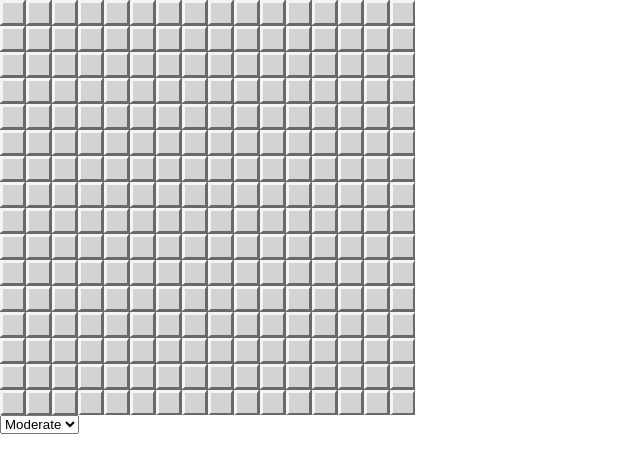
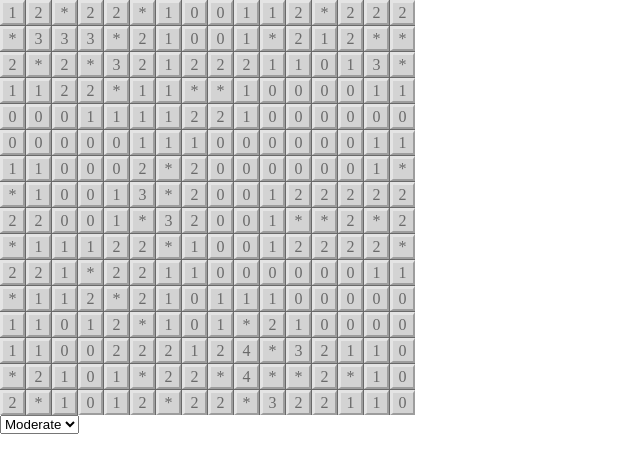
Before and after one commit to jonganebski/react_games, a React (Create React App) app: page / in a window 1280 px wide. Shown: the top 472 px of the page, without its empty margins (0-640 px from the left). Built offline with nearby package versions, Linux system fonts and the light colour scheme.

Commit message:
Spreading mines and numbers

```diff
--- a/src/Components/main.tsx
+++ b/src/Components/main.tsx
@@ -1,5 +1,24 @@
-import React, { useState } from "react";
+import React, { useEffect, useState } from "react";
 import styled from "styled-components";
+import { countMinesAround, getMinesIndex } from "../utils/minesweeper";
+
+export type TBox = {
+  [key: number]: {
+    isRevealed: boolean;
+    isMine: boolean;
+    isFlaged: boolean;
+    isQuestion: boolean;
+  };
+};
+
+export type TMode = {
+  totalMines: number;
+  size: {
+    x: number;
+    y: number;
+  };
+  level: string;
+};
 
 const Container = styled.div`
   display: grid;
@@ -15,6 +34,7 @@ const MineBoxShell = styled.div`
   border-right: 2px solid dimgray;
   border-left: 3px solid whitesmoke;
   border-bottom: 2px solid dimgray;
+  opacity: 0.5;
 `;
 
 const MineBox = styled.div`
@@ -29,33 +49,50 @@ const easy = { totalMines: 10, size: { x: 9, y: 9 }, level: "easy" };
 const midd = { totalMines: 40, size: { x: 16, y: 16 }, level: "moderate" };
 const hard = { totalMines: 99, size: { x: 30, y: 16 }, level: "hard" };
 const mineBoxSize = 25;
+
 const handleMouseEnter = (e: React.MouseEvent<HTMLDivElement, MouseEvent>) => {
+  e.preventDefault();
   if (e.buttons === 1) {
     // 이전 박스를 클릭한 상태
     console.log("you are draging");
     // 초기화된 박스의 경우
     //들어가는 박스도 mouseDown의 눌린 모양으로 바꾼다.
+    e.currentTarget.style.borderTop = "2px solid dimgray";
+    e.currentTarget.style.borderRight = "3px solid whitesmoke";
+    e.currentTarget.style.borderBottom = "3px solid whitesmoke";
+    e.currentTarget.style.borderLeft = "2px solid dimgray";
   } else {
     return;
   }
 };
 const handleMouseLeave = (e: React.MouseEvent<HTMLDivElement, MouseEvent>) => {
+  e.preventDefault();
   if (e.buttons === 1) {
     console.log("you are draging");
     // mouseEnter로 모양이 바뀐 경우에만
     // 나가는 박스의 모양을 원상복구시킨다.
+    e.currentTarget.style.borderTop = "3px solid whitesmoke";
+    e.currentTarget.style.borderRight = "2px solid dimgray";
+    e.currentTarget.style.borderBottom = "2px solid dimgray";
+    e.currentTarget.style.borderLeft = "3px solid whitesmoke";
   } else {
     return;
   }
 };
 
 const handleMouseDown = (e: React.MouseEvent<HTMLDivElement, MouseEvent>) => {
+  e.preventDefault();
   console.log("mouse down");
   // 열린 상태라면 아무런 효과가 없음.
   // MineBox를 눌린 모양으로 변경.
+  e.currentTarget.style.borderTop = "2px solid dimgray";
+  e.currentTarget.style.borderRight = "3px solid whitesmoke";
+  e.currentTarget.style.borderBottom = "3px solid whitesmoke";
+  e.currentTarget.style.borderLeft = "2px solid dimgray";
 };
 
-const handleAuxClick = (e: React.MouseEvent<HTMLDivElement, MouseEvent>) => {
+const handleContextMenu = (e: React.MouseEvent<HTMLDivElement, MouseEvent>) => {
+  e.preventDefault();
   console.log("right click");
   // 초기화된 박스에만 효과를 미친다.
   // 1. 깃발 표시
@@ -64,28 +101,54 @@ const handleAuxClick = (e: React.MouseEvent<HTMLDivElement, MouseEvent>) => {
 };
 
 const handleDoubleClick = (e: React.MouseEvent<HTMLDivElement, MouseEvent>) => {
+  e.preventDefault();
   console.log("double click");
   // 이미 열린 박스이고 숫자라면
   // 1. 깃발을 제외한 주변의 박스를 연다.
 };
 
 const handleClick = (e: React.MouseEvent<HTMLDivElement, MouseEvent>) => {
+  e.preventDefault();
+
   console.log("click");
   // 1. MineBox가 열림.
+  e.currentTarget.style.opacity = "0";
   // 2.
 };
 
 const Main = () => {
-  const [size, setSize] = useState(midd.size);
+  const [mode, setMode] = useState<TMode>(midd);
+  const [box, setBox] = useState<TBox | null>(null);
+  const [start, setStart] = useState(false);
+
+  useEffect(() => {
+    const minesIndex = getMinesIndex(mode);
+    console.log(minesIndex);
+    const stateArr = Array.from(Array(mode.size.x * mode.size.y).keys());
+    const stateObj: TBox = {};
+    stateArr.forEach(
+      (num) =>
+        (stateObj[num + 1] = {
+          isMine: minesIndex.has(num + 1) ? true : false,
+          isFlaged: false,
+          isQuestion: false,
+          isRevealed: false,
+        })
+    );
+    console.log(stateObj);
+    setBox(stateObj);
+  }, [mode]);
+
   return (
     <>
       <Container
         style={{
           width: "min-content",
-          gridTemplateColumns: `repeat(${size.x}, ${mineBoxSize}px)`,
+          gridTemplateColumns: `repeat(${mode.size.x}, ${mineBoxSize}px)`,
         }}
       >
-        {Array.from(Array(size.x * size.y).keys()).map((_, i) => (
+        {box &&
+          Object.entries(box).map(([_, { isMine }], i) => (
             <MineBox
               key={i}
               id={`${i + 1}`}
@@ -97,15 +160,16 @@ const Main = () => {
                 position: "relative",
               }}
             >
-            1
+              {isMine ? "*" : countMinesAround(mode, box, i + 1)}
               <MineBoxShell
-              onAuxClick={handleAuxClick}
+                onContextMenu={handleContextMenu}
                 onDoubleClick={handleDoubleClick}
                 onMouseDown={handleMouseDown}
+                onMouseUp={handleClick}
                 onClick={handleClick}
                 onMouseEnter={handleMouseEnter}
                 onMouseLeave={handleMouseLeave}
-              style={{ zIndex: 10, opacity: 1, position: "absolute" }}
+                style={{ zIndex: 10, position: "absolute" }}
               ></MineBoxShell>
             </MineBox>
           ))}
@@ -114,11 +178,11 @@ const Main = () => {
         defaultValue={midd.level}
         onChange={(e) => {
           if (e.currentTarget.value === easy.level) {
-            setSize(easy.size);
+            setMode(easy);
           } else if (e.currentTarget.value === midd.level) {
-            setSize(midd.size);
+            setMode(midd);
           } else {
-            setSize(hard.size);
+            setMode(hard);
           }
         }}
       >
--- a/src/themes/minesweeper.ts
+++ b/src/themes/minesweeper.ts
@@ -1 +1,3 @@
-export const minesweeperTheme = {};
+const minesweeperTheme = {};
+
+export default minesweeperTheme;
--- /dev/null
+++ b/src/utils/minesweeper.ts
@@ -0,0 +1,53 @@
+import { TBox, TMode } from "../Components/main";
+
+export const getMinesIndex = (mode: TMode) => {
+  const minesIndex = new Set();
+  for (let i = 0; i < 1000; i++) {
+    console.log("loop");
+    const index = Math.ceil(Math.random() * mode.size.x * mode.size.y);
+    minesIndex.add(index);
+    if (minesIndex.size === mode.totalMines) {
+      break;
+    }
+  }
+  return minesIndex;
+};
+
+export const countMinesAround = (mode: TMode, box: TBox, id: number) => {
+  const lastId = mode.size.x * mode.size.y;
+  const xLength = mode.size.x;
+  const N = id - xLength;
+  const NE = N + 1;
+  const E = NE + xLength;
+  const SE = E + xLength;
+  const S = SE - 1;
+  const SW = S - 1;
+  const W = SW - xLength;
+  const NW = W - xLength;
+  let arr;
+  if (id === 1) {
+    arr = [E, SE, S];
+  } else if (id === xLength) {
+    arr = [S, SW, W];
+  } else if (id === lastId) {
+    arr = [W, NW, N];
+  } else if (id === lastId - xLength + 1) {
+    arr = [N, NE, E];
+  } else if (id < xLength) {
+    arr = [E, SE, S, SW, W];
+  } else if (id % xLength === 0) {
+    arr = [S, SW, W, NW, N];
+  } else if (lastId - xLength + 1 < id && id < lastId) {
+    arr = [W, NW, N, NE, E];
+  } else if (id % xLength === 1) {
+    arr = [N, NE, E, SE, S];
+  } else {
+    arr = [N, NE, E, SE, S, SW, W, NW];
+  }
+  console.log("arr: ", arr);
+  let count = 0;
+  arr.forEach((num) => {
+    box[num]?.isMine ?? false ? (count = count + 1) : (count = count + 0);
+  });
+  return count;
+};
```
Lines whose indentation alone changed are shown as unchanged.
